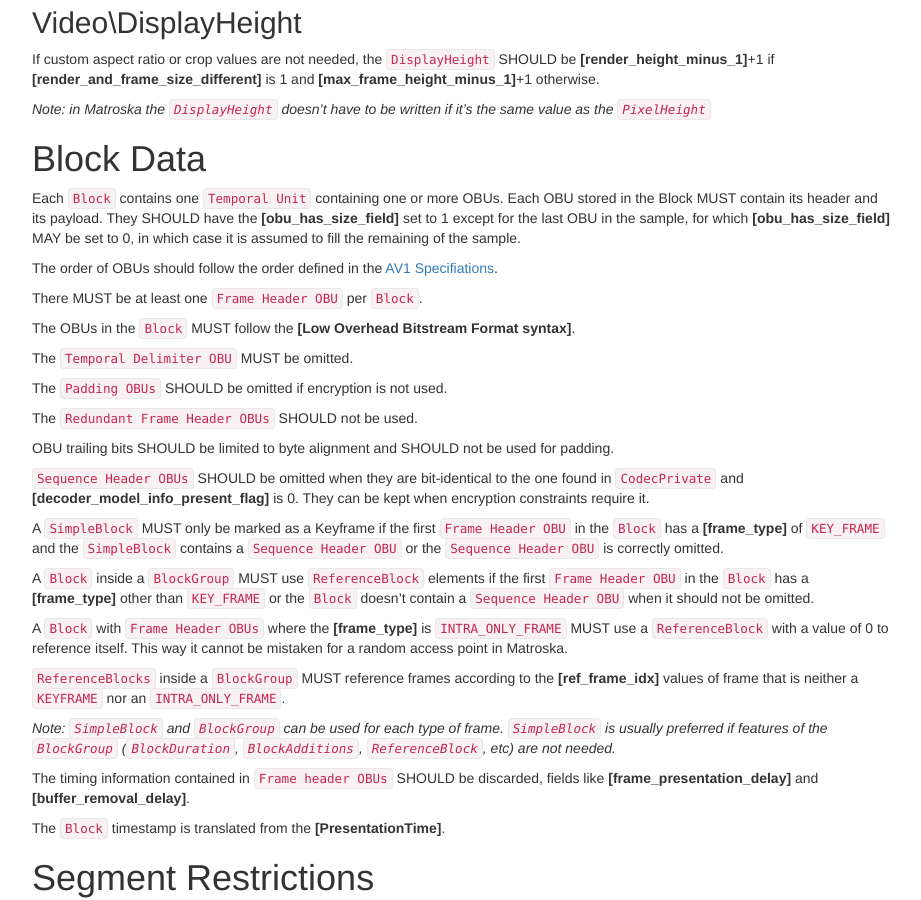
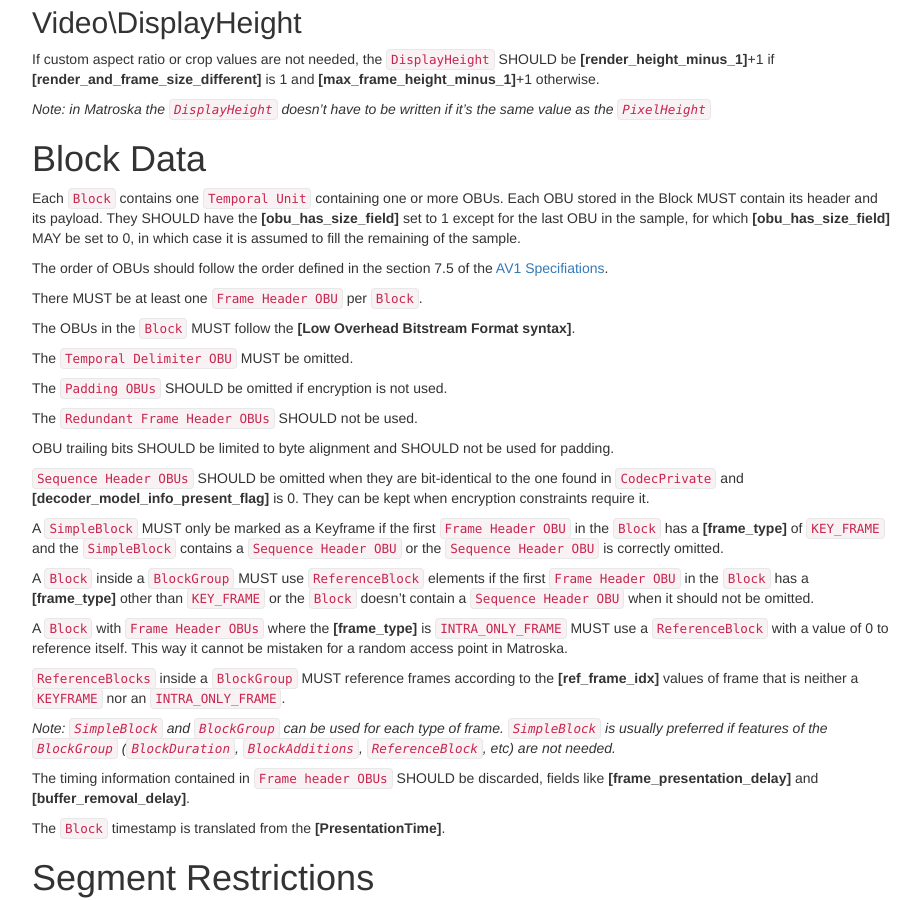
Before and after one commit to ietf-wg-cellar/matroska-specification, a Jekyll site: the page built from codec/av1.md, in a window 1280 px wide and 900 px high, scrolled down 1691 px. Shown: the whole window, without its empty margins (273-1194 px from the left). Built offline with Jekyll 4.4.1, drawn with Linux system fonts in a browser that asks for light colours; our own code applies the rules of GitHub Pages for plain Markdown files.

Commit message:
av1: order of OBUs is defined in section 7.5

```diff
--- a/codec/av1.md
+++ b/codec/av1.md
@@ -61,7 +61,7 @@ If custom aspect ratio or crop values are not needed, the `DisplayHeight` SHOULD
 # Block Data
 Each `Block` contains one `Temporal Unit` containing one or more OBUs. Each OBU stored in the Block MUST contain its header and its payload. They SHOULD have the __[obu_has_size_field]__ set to 1 except for the last OBU in the sample, for which __[obu_has_size_field]__ MAY be set to 0, in which case it is assumed to fill the remaining of the sample.
 
-The order of OBUs should follow the order defined in the [AV1 Specifiations](#av1-specifications).
+The order of OBUs should follow the order defined in the section 7.5 of the [AV1 Specifiations](#av1-specifications).
 
 There MUST be at least one `Frame Header OBU` per `Block`.
 
```
